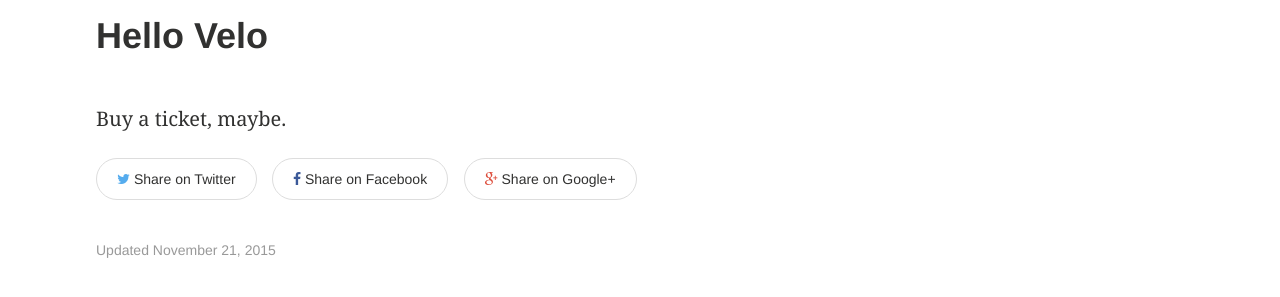
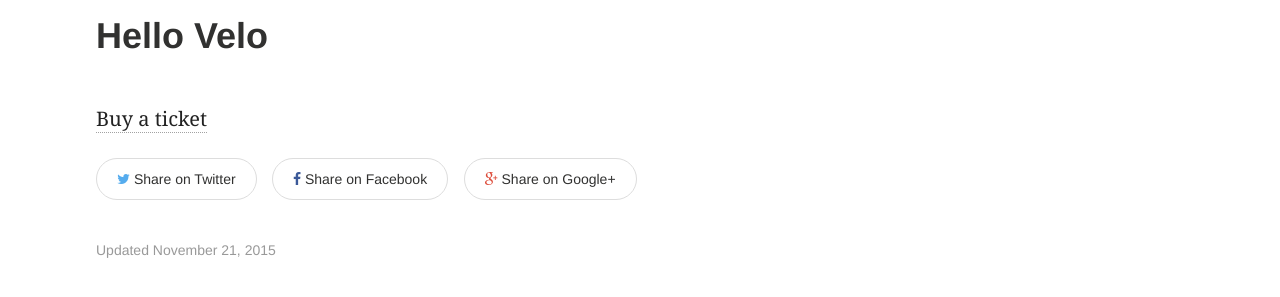
Before and after one commit to phoenixspokespeople/phoenixspokespeople.github.io, a Jekyll site: the page built from _posts/2015-11-21-hello-velo.md, in a window 1280 px wide. Shown: the part 211-508 px from the top of the page. Built offline with Jekyll 4.4.1, drawn with Linux system fonts in a browser that asks for light colours; a script that is not in the unit is left out.

Commit message:
Test ticket embed for Hello Velo
Needs to be moved to actual PSP account before going live.

```diff
--- a/_posts/2015-11-21-hello-velo.md
+++ b/_posts/2015-11-21-hello-velo.md
@@ -5,4 +5,6 @@ categories: events
 excerpt: "It's a thing"
 ---
 
-Buy a ticket, maybe.
+<a href="https://plasso.co/s/hD4GW6IGN1" class="plo-button">Buy a ticket</a>
+
+<script type='text/javascript' src='https://plasso.co/embed/v2/embed.js'></script>
```
